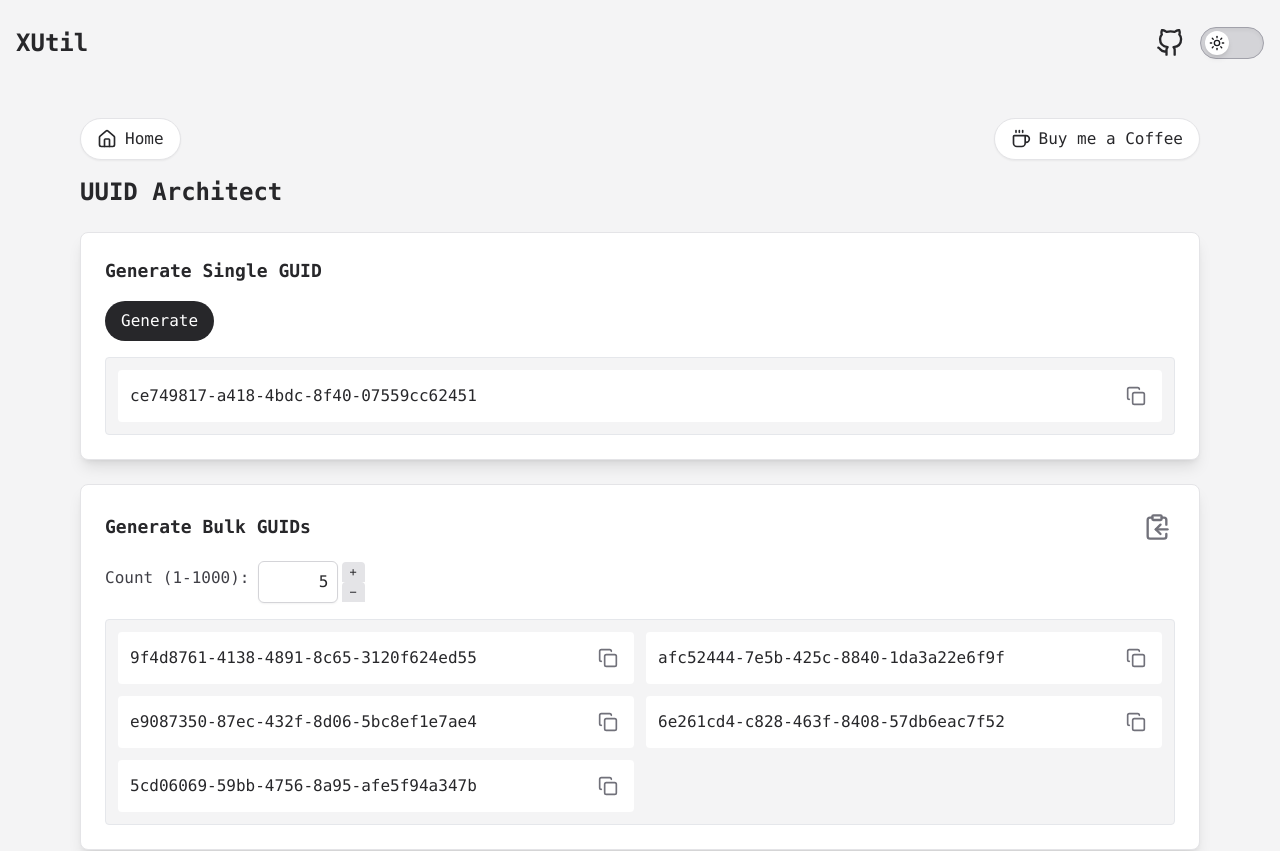
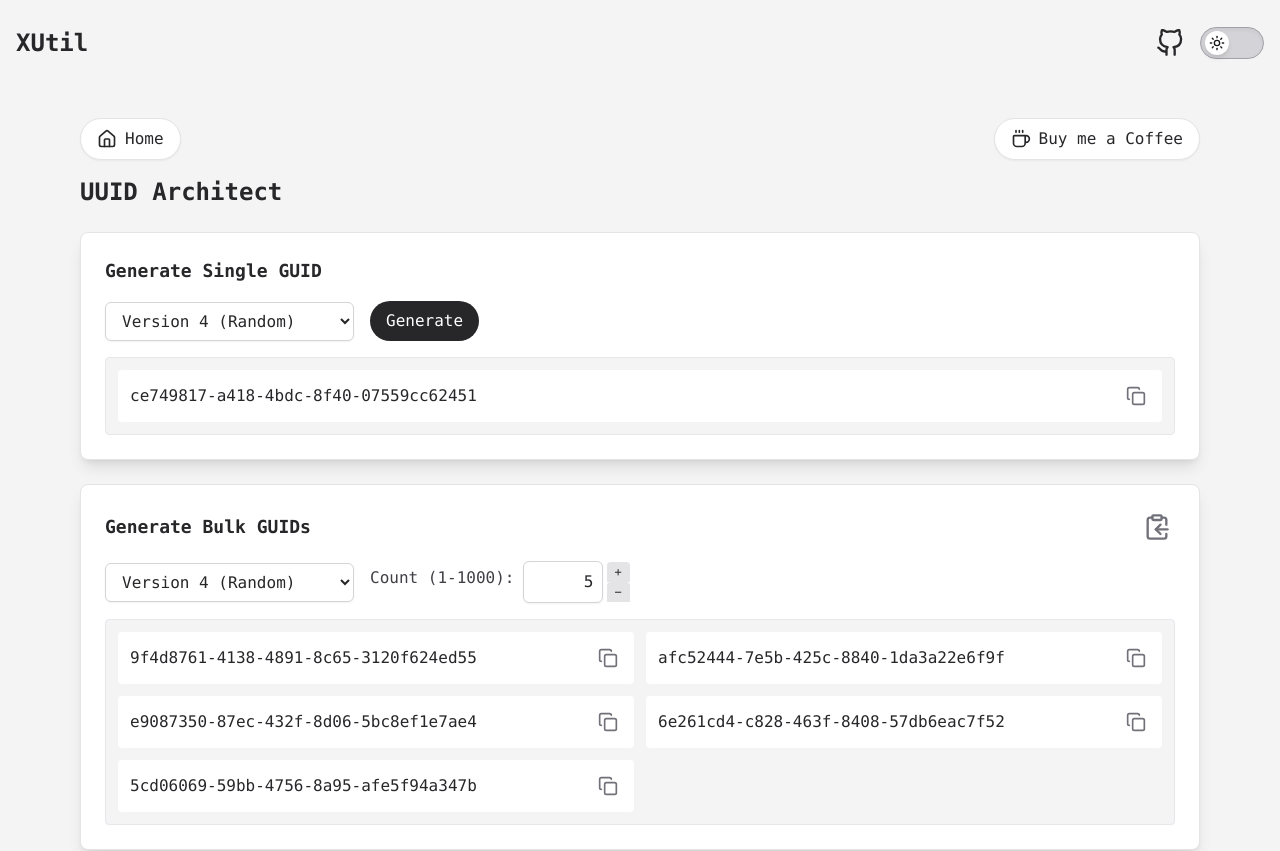
Before and after one commit to RohitPModani/xutil, a React (Vite) app: page /guid in a window 1280 px wide. Shown: the top 851 px of the page. Built offline with nearby package versions, Linux system fonts and the light colour scheme.

Commit message:
Implemented UUID V7 generation

```diff
--- a/src/pages/Encode-Decode/GuidGenerator.tsx
+++ b/src/pages/Encode-Decode/GuidGenerator.tsx
@@ -11,6 +11,42 @@ import seoDescriptions from '../../data/seoDescriptions';
 import { PageSEO } from '../../components/PageSEO';
 import { updateToolUsage } from '../../utils/toolUsage';
 
+// Utility functions for GUID generation
+const generateGuidV7 = (): string => {
+  const timestamp = Date.now();
+  const timestampHex = timestamp.toString(16).padStart(12, '0');
+  const version = '7';
+  const variant = '8';
+  const randomPart = crypto.getRandomValues(new Uint8Array(8));
+  randomPart[0] = (randomPart[0] & 0x3f) | 0x80;
+  const randomHex = Array.from(randomPart)
+    .map((byte) => byte.toString(16).padStart(2, '0'))
+    .join('');
+
+  return constructUuidV7(timestampHex, version, variant, randomHex);
+};
+
+const constructUuidV7 = (
+  timestampHex: string,
+  version: string,
+  variant: string,
+  randomHex: string
+): string => {
+  return (
+    `${timestampHex.substring(0, 8)}-${timestampHex.substring(8, 12)}-${version}${randomHex.substring(
+      1,
+      4
+    )}-${variant}${randomHex.substring(5, 8)}-${randomHex.substring(8, 16)}`
+  );
+};
+
+const GUID_FORMATS = [
+  { value: 'v4', label: 'Version 4 (Random)' },
+  { value: 'v7', label: 'Version 7 (Timestamp)' },
+] as const;
+
+type GuidVersion = 'v4' | 'v7';
+
 function GuidGenerator() {
   const seo = seoDescriptions.guidGenerator;
   const [singleGuid, setSingleGuid] = useState('');
@@ -20,49 +56,46 @@ function GuidGenerator() {
   const [errorBulk, setErrorBulk] = useState('');
   const [isLoadingSingle, setIsLoadingSingle] = useState(false);
   const [isLoadingBulk, setIsLoadingBulk] = useState(false);
+  const [singleGuidFormat, setSingleGuidFormat] = useState<GuidVersion>('v4');
+  const [bulkGuidFormat, setBulkGuidFormat] = useState<GuidVersion>('v4');
 
   useEffect(() => {
     updateToolUsage('guid');
-    // Generate initial single GUID and bulk GUIDs on mount
-    fetchSingleGuid();
-    fetchBulkGuids();
+    generateGuids('single', singleGuidFormat);
+    generateGuids('bulk', bulkGuidFormat);
   }, []);
 
-  // Auto-generate bulk GUIDs when count changes
   useEffect(() => {
-    fetchBulkGuids();
-  }, [count]);
+    generateGuids('bulk', bulkGuidFormat);
+  }, [bulkGuidFormat, count]);
 
-  const fetchSingleGuid = () => {
-    setIsLoadingSingle(true);
-    try {
-      const guid = uuidv4();
-      setSingleGuid(guid);
-      setErrorSingle('');
-    } catch (err) {
-      setErrorSingle('Failed to generate GUID');
-    } finally {
-      setIsLoadingSingle(false);
-    }
-  };
+  const generateGuids = (type: 'single' | 'bulk', format: GuidVersion) => {
+    const isSingle = type === 'single';
+    const setLoading = isSingle ? setIsLoadingSingle : setIsLoadingBulk;
+    const setError = isSingle ? setErrorSingle : setErrorBulk;
 
-  const fetchBulkGuids = () => {
-    if (bulkGuids.length > 0) {
-      setBulkGuids([]);
-    }
-    if (!Number.isInteger(count) || count < 1 || count > 1000) {
-      setErrorBulk('Count must be an integer between 1 and 1000');
+    if (!isSingle && (!Number.isInteger(count) || count < 1 || count > 1000)) {
+      setError('Count must be an integer between 1 and 1000');
       return;
     }
-    setIsLoadingBulk(true);
+
+    setLoading(true);
     try {
-      const guids = Array.from({ length: count }, () => uuidv4());
-      setBulkGuids(guids);
-      setErrorBulk('');
+      if (isSingle) {
+        const guid = format === 'v4' ? uuidv4() : generateGuidV7();
+        setSingleGuid(guid);
+      } else {
+        const guids = Array.from(
+          { length: count },
+          () => (format === 'v4' ? uuidv4() : generateGuidV7())
+        );
+        setBulkGuids(guids);
+      }
+      setError('');
     } catch (err) {
-      setErrorBulk('Failed to generate bulk GUIDs');
+      setError(`Failed to generate ${isSingle ? 'GUID' : 'bulk GUIDs'}`);
     } finally {
-      setIsLoadingBulk(false);
+      setLoading(false);
     }
   };
 
@@ -70,17 +103,12 @@ function GuidGenerator() {
     const value = e.target.value;
     if (value === '' || /^[0-9]+$/.test(value)) {
       const numValue = value === '' ? 0 : Number(value);
-      setCount(Math.max(0, Math.min(1000, numValue))); // Clamp between 0 and 1000
+      setCount(Math.max(0, Math.min(1000, numValue)));
     }
   };
 
-  const incrementCount = () => {
-    setCount((prev) => Math.min(prev + 1, 1000));
-  };
-
-  const decrementCount = () => {
-    setCount((prev) => Math.max(prev - 1, 1));
-  };
+  const incrementCount = () => setCount((prev) => Math.min(prev + 1, 1000));
+  const decrementCount = () => setCount((prev) => Math.max(prev - 1, 1));
 
   return (
     <>
@@ -94,9 +122,30 @@ function GuidGenerator() {
 
         <SectionCard className="mb-6">
           <h3 className="text-lg font-semibold mb-4">Generate Single GUID</h3>
-          <LoadingButton onClick={fetchSingleGuid} isLoading={isLoadingSingle}>
-            Generate
-          </LoadingButton>
+          <div className="flex items-center justify-start mb-4">
+            <label htmlFor="single-guid-format" className="sr-only">
+              GUID Format
+            </label>
+            <select
+              id="single-guid-format"
+              className="input-field w-auto form-select mr-4"
+              value={singleGuidFormat}
+              onChange={(e) => {
+                const format = e.target.value as GuidVersion;
+                setSingleGuidFormat(format);
+                generateGuids('single', format);
+              }}
+            >
+              {GUID_FORMATS.map((format) => (
+                <option key={format.value} value={format.value}>
+                  {format.label}
+                </option>
+              ))}
+            </select>
+            <LoadingButton onClick={() => generateGuids('single', singleGuidFormat)} isLoading={isLoadingSingle}>
+              Generate
+            </LoadingButton>
+          </div>
           {singleGuid && (
             <div className="result-box mt-4">
               <div className="inner-result">
@@ -111,19 +160,44 @@ function GuidGenerator() {
         <SectionCard>
           <div className="flex items-center justify-between mb-4">
             <h3 className="text-lg font-semibold">Generate Bulk GUIDs</h3>
-              <CopyButton text={bulkGuids.join('\n')} copyType="CopyAll" />
+            <CopyButton text={bulkGuids.join('\n')} copyType="CopyAll" />
           </div>
           <div className="flex items-center justify-between mb-4 flex-wrap gap-4">
             <div className="flex items-center">
-              <label className="form-label text-base mr-2">Count (1-1000):</label>
+              <label htmlFor="bulk-guid-format" className="sr-only">
+                GUID Format
+              </label>
+              <select
+                id="bulk-guid-format"
+                className="input-field w-auto form-select mr-4"
+                value={bulkGuidFormat}
+                onChange={(e) => {
+                  const format = e.target.value as GuidVersion;
+                  setBulkGuidFormat(format);
+                }}
+              >
+                {GUID_FORMATS.map((format) => (
+                  <option key={format.value} value={format.value}>
+                    {format.label}
+                  </option>
+                ))}
+              </select>
+              <label htmlFor="guid-count" className="form-label text-base mr-2">
+                Count (1-1000):
+              </label>
               <div className="flex items-center">
                 <input
+                  id="guid-count"
                   type="text"
                   value={count}
                   onChange={handleCountChange}
                   className="input-field w-20 text-right pr-2"
                   disabled={isLoadingBulk}
-                  placeholder="1-1000"
+                  placeholder='1-1000'
+                  inputMode="numeric"
+                  pattern="[0-9]*"
+                  maxLength={4}
+                  aria-label="Number of GUIDs to generate"
                   aria-describedby={errorBulk ? 'bulk-error' : undefined}
                 />
                 <div className="flex flex-col ml-1">
@@ -131,7 +205,7 @@ function GuidGenerator() {
                     onClick={incrementCount}
                     disabled={isLoadingBulk || count >= 1000}
                     className="toggle-count"
-                    aria-label='Increment count'
+                    aria-label="Increment count"
                   >
                     +
                   </button>
@@ -139,7 +213,7 @@ function GuidGenerator() {
                     onClick={decrementCount}
                     disabled={isLoadingBulk || count <= 1}
                     className="toggle-count"
-                    aria-label='Decrement count'
+                    aria-label="Decrement count"
                   >
                     −
                   </button>
@@ -150,14 +224,12 @@ function GuidGenerator() {
 
           <div className="result-box min-h-[100px] max-h-96 overflow-y-auto scrollbox">
             {isLoadingBulk ? (
-              <p className="text-muted">Loading GUIDs...</p>
+              <p className="text-muted">Generating {count} GUIDs...</p>
             ) : bulkGuids.length > 0 ? (
               <div className="grid grid-cols-1 sm:grid-cols-2 gap-3">
                 {bulkGuids.map((guid, index) => (
                   <div key={index} className="inner-result">
-                    <span className="font-mono text-zinc-800 dark:text-white truncate">
-                      {guid}
-                    </span>
+                    <span className="font-mono text-zinc-800 dark:text-white truncate">{guid}</span>
                     <CopyButton text={guid} />
                   </div>
                 ))}
```
